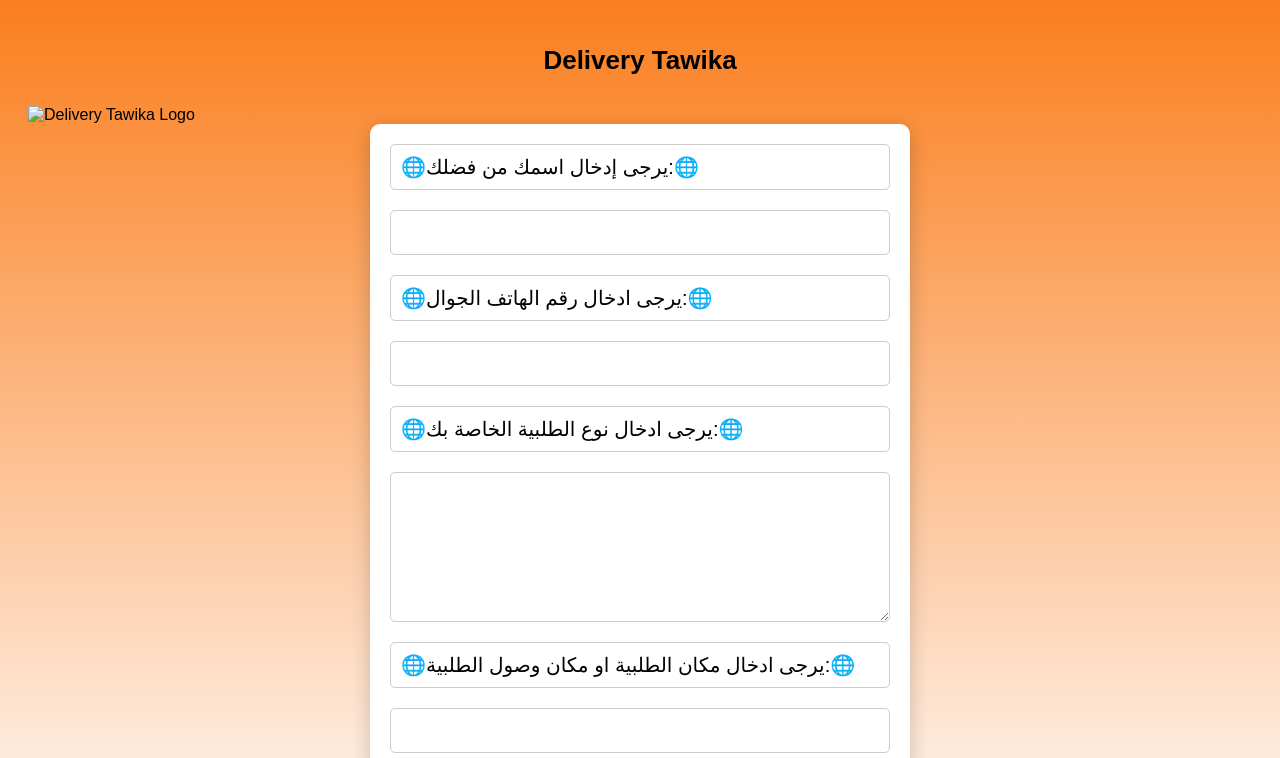
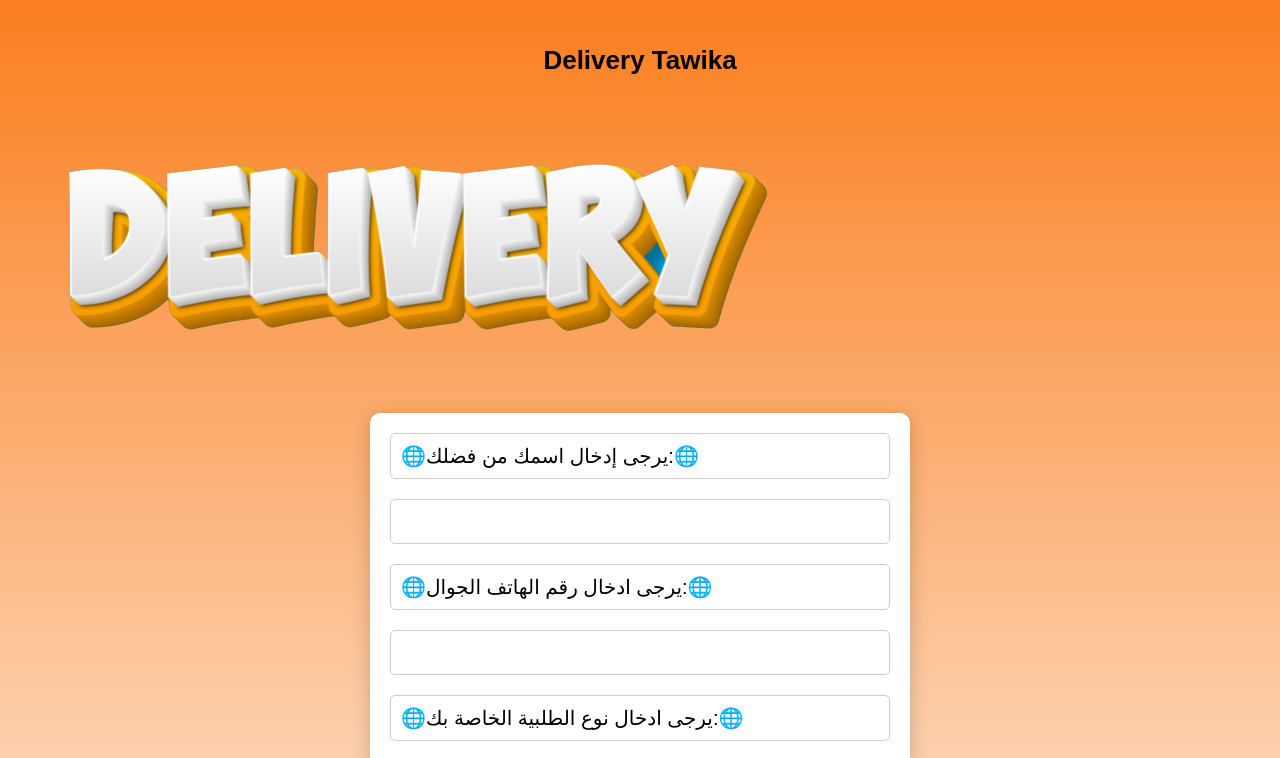
Before and after one commit to deliverytawika/DeliveryTawika.github.io, a plain HTML site: page index.html in a window 1280 px wide. Shown: the top 758 px of the page. Drawn offline with nearby package versions, Linux system fonts and the light colour scheme.

Commit message:
Update index.html

```diff
--- a/index.html
+++ b/index.html
@@ -105,7 +105,7 @@
 </head>
 <body>
     <h1> Delivery Tawika</h1>
-    <img src="logo.png" alt="Delivery Tawika Logo" class="logo">
+    <img src="delivery-logo-73-15027-removebg-preview.png" alt="Delivery Tawika Logo" class="logo">
 
     <form>
         <label for="name">🌐يرجى إدخال اسمك من فضلك:🌐</label>
```
